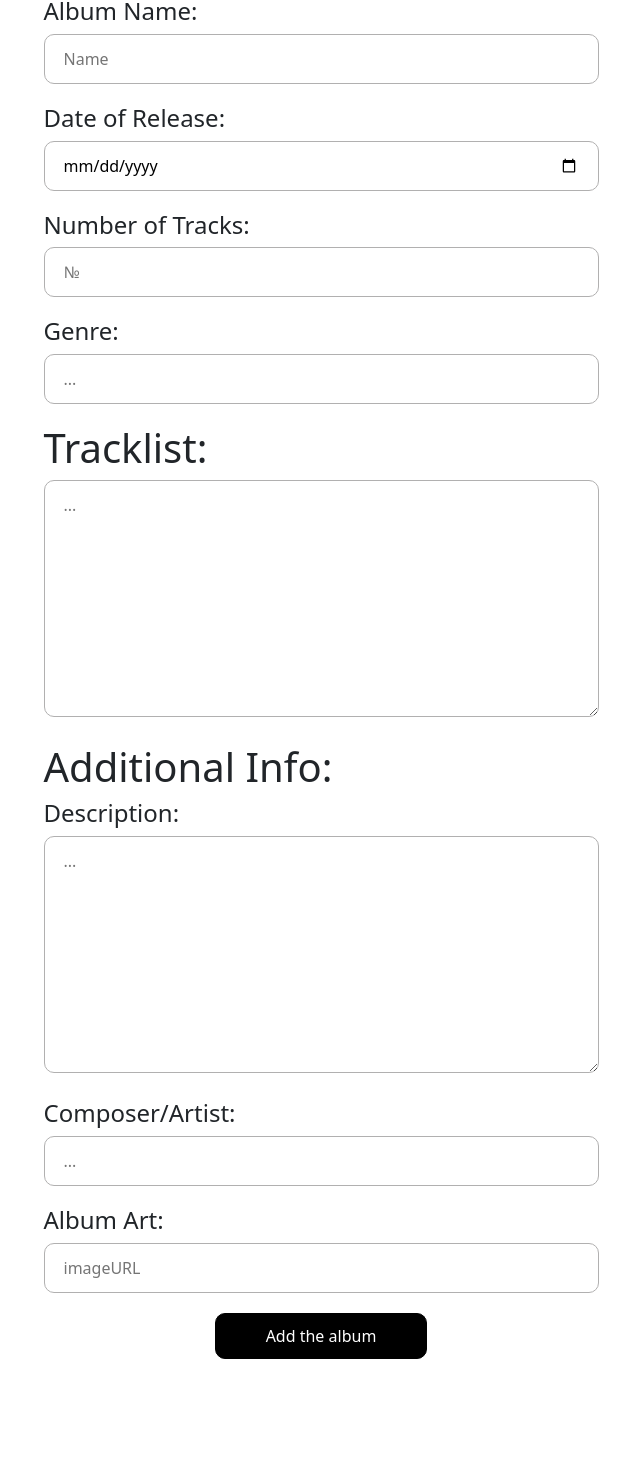
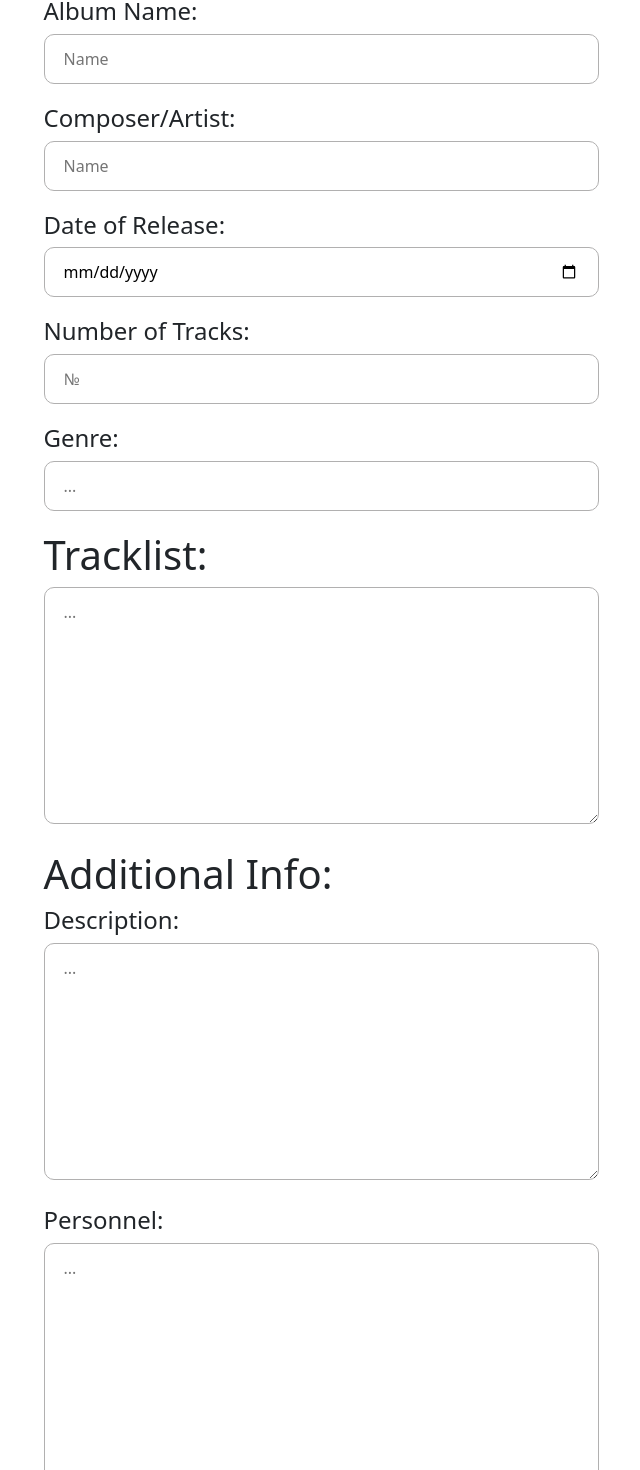
Before and after one commit to GeorgiHadzhiev/AlbumRepo, a React (Create React App) app: page /add in a window 1280 px wide. Shown: the part 338-1808 px from the top of the page, without its empty margins (319-959 px from the left). Built offline with nearby package versions, Linux system fonts and the light colour scheme.

Commit message:
ADded changed to the "add" component  for the form

```diff
--- a/src/components/Add/Add.js
+++ b/src/components/Add/Add.js
@@ -15,31 +15,36 @@ export default function Add(){
 
         e.preventDefault()
 
-
         let formData = new FormData(e.currentTarget);
 
         let name = formData.get('name')
+        let composerArtist = formData.get('composer-artist')
         let date = formData.get('date')
         let numberOfSongs = formData.get('number-of-songs')
+        let genre = formData.get('genre')
         let tracklist = formData.get('tracklist')
         let description = formData.get('description')
-        let composerArtist = formData.get('composer-artist')
+        let personnel = formData.get('personnel')
         let imageURL = formData.get('imageURL')
+
+        console.log(user.accessToken)
 
         albumService.create({
 
             name,
+            composerArtist,
             date,
             numberOfSongs,
+            genre,
             tracklist,
             description,
-            composerArtist,
+            personnel,
             imageURL,
 
-        },user.accessToken)
+        }, user.accessToken)
         .then(res => {
 
-            navigate('/myProfile')
+            navigate('/catalog')
 
         })
 
@@ -66,12 +71,16 @@ export default function Add(){
                     <div className=" col-md-6 offset-md-3">
                         <div className="address">
 
-                            <form method="POST" onSubmit={onAlbumCreate}>
+                            <form onSubmit={onAlbumCreate} method="POST">
                                 <div className="row">
                                     <h1>General Info:</h1>
                                     <h4>Album Name: </h4>
                                     <div className="col-sm-12">
                                         <input className="contactus" placeholder="Name" type="text" name="name" />
+                                    </div>
+                                    <h4>Composer/Artist: </h4>
+                                    <div className="col-sm-12">
+                                        <input className="contactus" placeholder="Name" type="text" name="composer-artist" />
                                     </div>
                                     <h4>Date of Release: </h4>
                                     <div className="col-sm-12">
@@ -83,7 +92,7 @@ export default function Add(){
                                     </div>
                                     <h4>Genre: </h4>
                                     <div className="col-sm-12">
-                                        <input className="contactus" placeholder="..." type="text" name="name" />
+                                        <input className="contactus" placeholder="..." type="text" name="genre" />
                                     </div>
 
                                     <h1>Tracklist:</h1>
@@ -98,9 +107,9 @@ export default function Add(){
                                     <div className="col-sm-12">
                                         <textarea className={styles.description} placeholder="..." type="text" name="description" />
                                     </div>
-                                    <h4>Composer/Artist: </h4>
+                                    <h4>Personnel: </h4>
                                     <div className="col-sm-12">
-                                        <input className="contactus" placeholder="..." type="text" name="composer-artist" />
+                                        <textarea className={styles.description} placeholder="..." type="text" name="personnel" />
                                     </div>
                                     <h4>Album Art: </h4>
                                     <div className="col-sm-12">
--- a/src/components/Header/UserNav/UserNav.js
+++ b/src/components/Header/UserNav/UserNav.js
@@ -9,7 +9,6 @@ export default function UserNav({email}){
 
     function onClickHandler(e){
 
-        console.log('clicked')
         setOpen(!open)
 
     }
--- a/src/services/requester.js
+++ b/src/services/requester.js
@@ -15,7 +15,7 @@ async function responseHandler(res){
     }
     else{
 
-        throw jsonData
+        throw jsonData.message
 
     }
 
```
